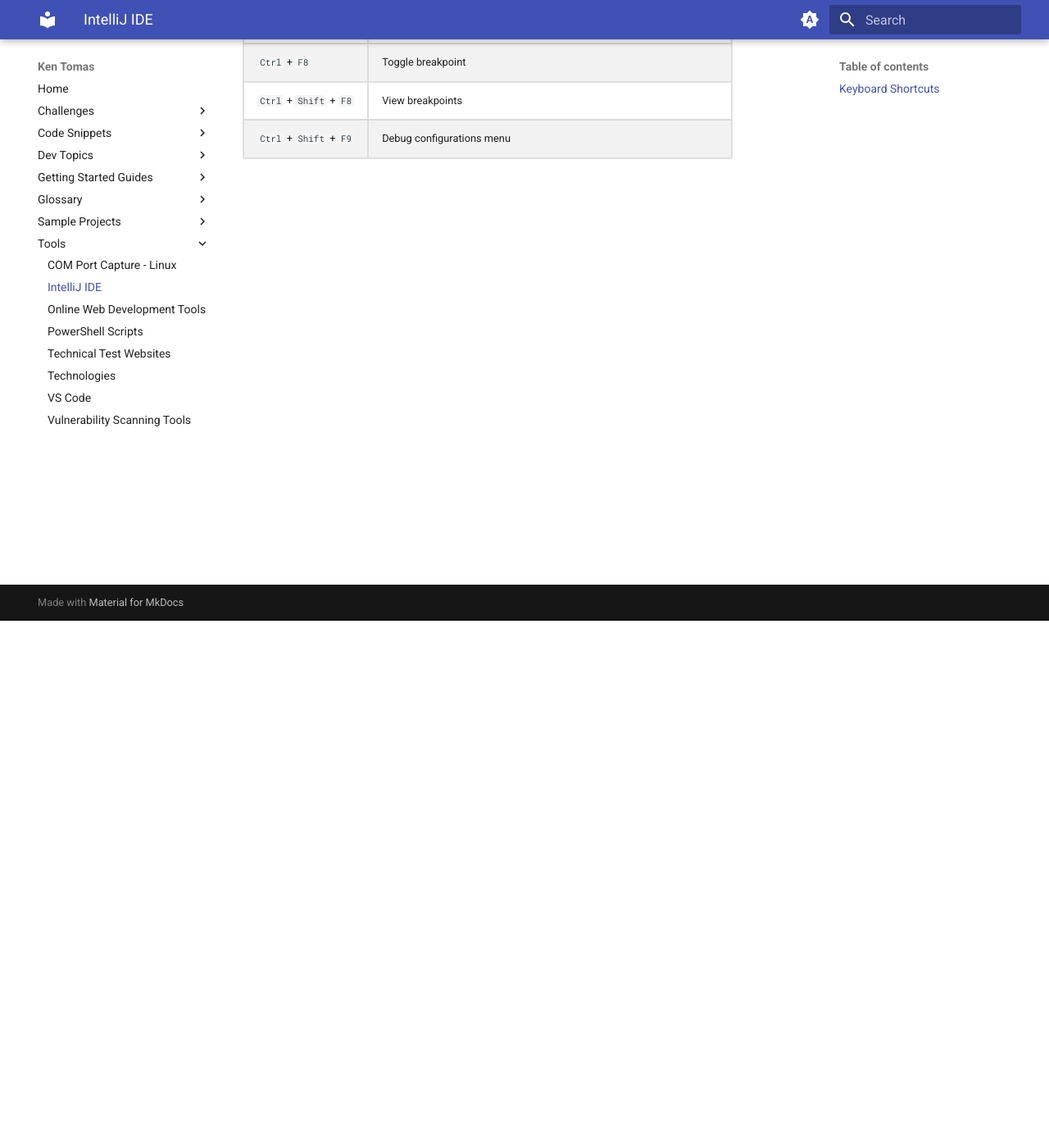
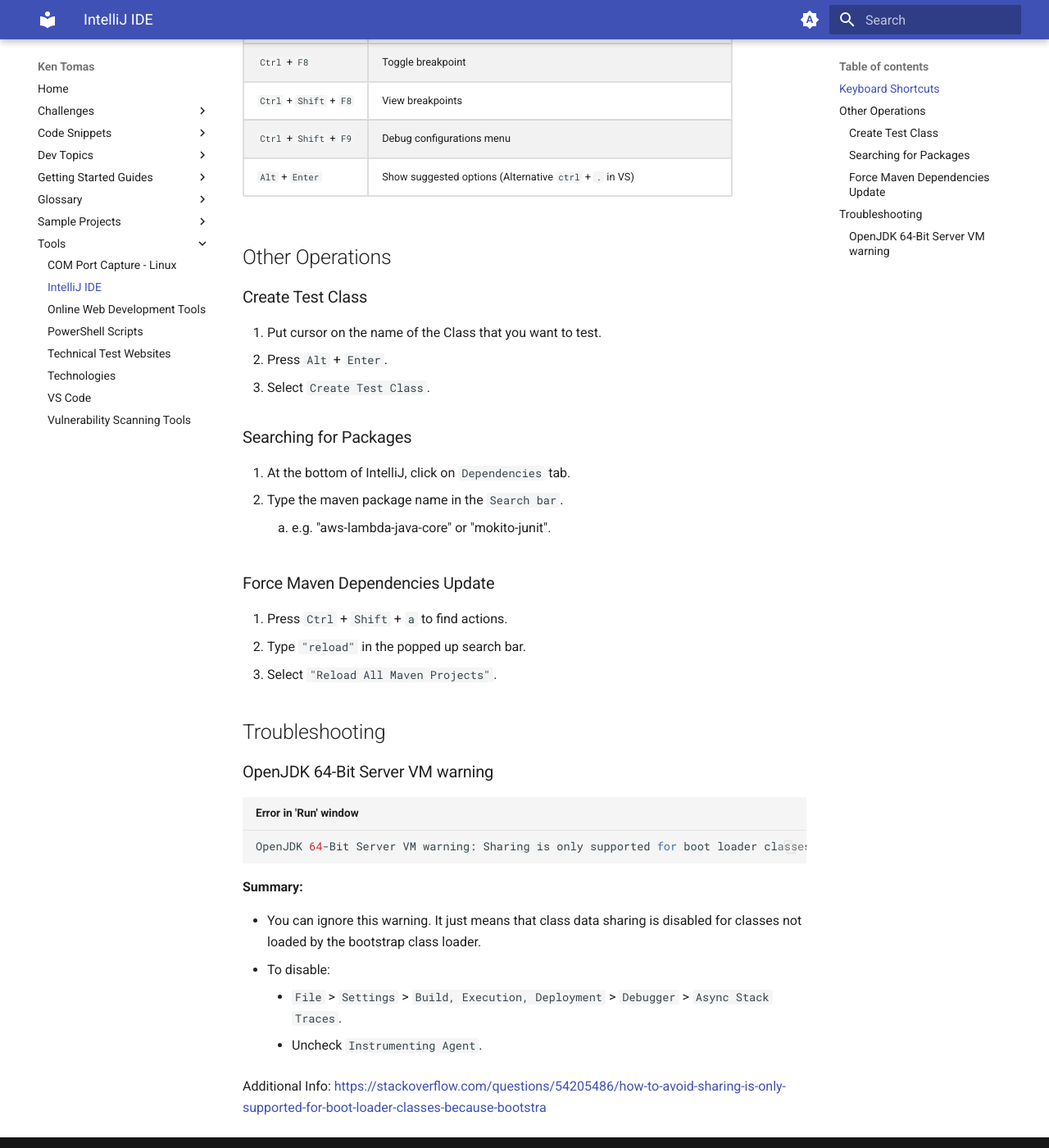
Before and after one commit to kentomas/kentomas.github.io, an MkDocs documentation site: the page built from docs/Tools/IntelliJ.md, in a window 1280 px wide and 1400 px high, scrolled down 643 px. Shown: the whole window at 82% size. Built offline with MkDocs 1.6.1 and Material for MkDocs 9.7.7, drawn with Linux system fonts in a browser that asks for light colours.

Commit message:
- Added more IntelliJ shortcuts. - Added Mockito Sample code. - Added Regions code snippet.

````diff
--- a/docs/Tools/IntelliJ.md
+++ b/docs/Tools/IntelliJ.md
@@ -16,3 +16,41 @@
 | `Ctrl` + `F8`           | Toggle breakpoint                                                          |
 | `Ctrl` + `Shift` + `F8` | View breakpoints                                                           |
 | `Ctrl` + `Shift` + `F9` | Debug configurations menu                                                  |
+| `Alt` + `Enter`         | Show suggested options (Alternative `ctrl` + `.` in VS)                    |
+
+## Other Operations
+
+### Create Test Class
+
+1. Put cursor on the name of the Class that you want to test.
+2. Press `Alt` + `Enter`.
+3. Select `Create Test Class`.
+
+### Searching for Packages
+
+1. At the bottom of IntelliJ, click on `Dependencies` tab.
+2. Type the maven package name in the `Search bar`.
+    1. e.g. "aws-lambda-java-core" or "mokito-junit".
+
+### Force Maven Dependencies Update
+
+1. Press `Ctrl` + `Shift` + `a` to find actions.
+2. Type `"reload"` in the popped up search bar.
+3. Select `"Reload All Maven Projects"`.
+
+## Troubleshooting
+
+### OpenJDK 64-Bit Server VM warning
+
+```sh title="Error in 'Run' window"
+OpenJDK 64-Bit Server VM warning: Sharing is only supported for boot loader classes because bootstrap classpath has been appended
+```
+
+**Summary:**
+
+- You can ignore this warning. It just means that class data sharing is disabled for classes not loaded by the bootstrap class loader.
+- To disable:
+    - `File` > `Settings` > `Build, Execution, Deployment` > `Debugger` > `Async Stack Traces`.
+    - Uncheck `Instrumenting Agent`.
+
+Additional Info: <https://stackoverflow.com/questions/54205486/how-to-avoid-sharing-is-only-supported-for-boot-loader-classes-because-bootstra>
````
Also changed, not shown: docs/Code Snippets/Java.md (+10 -0 lines), docs/Code Snippets/Java_Mokito.md (added, +111 -0 lines).
